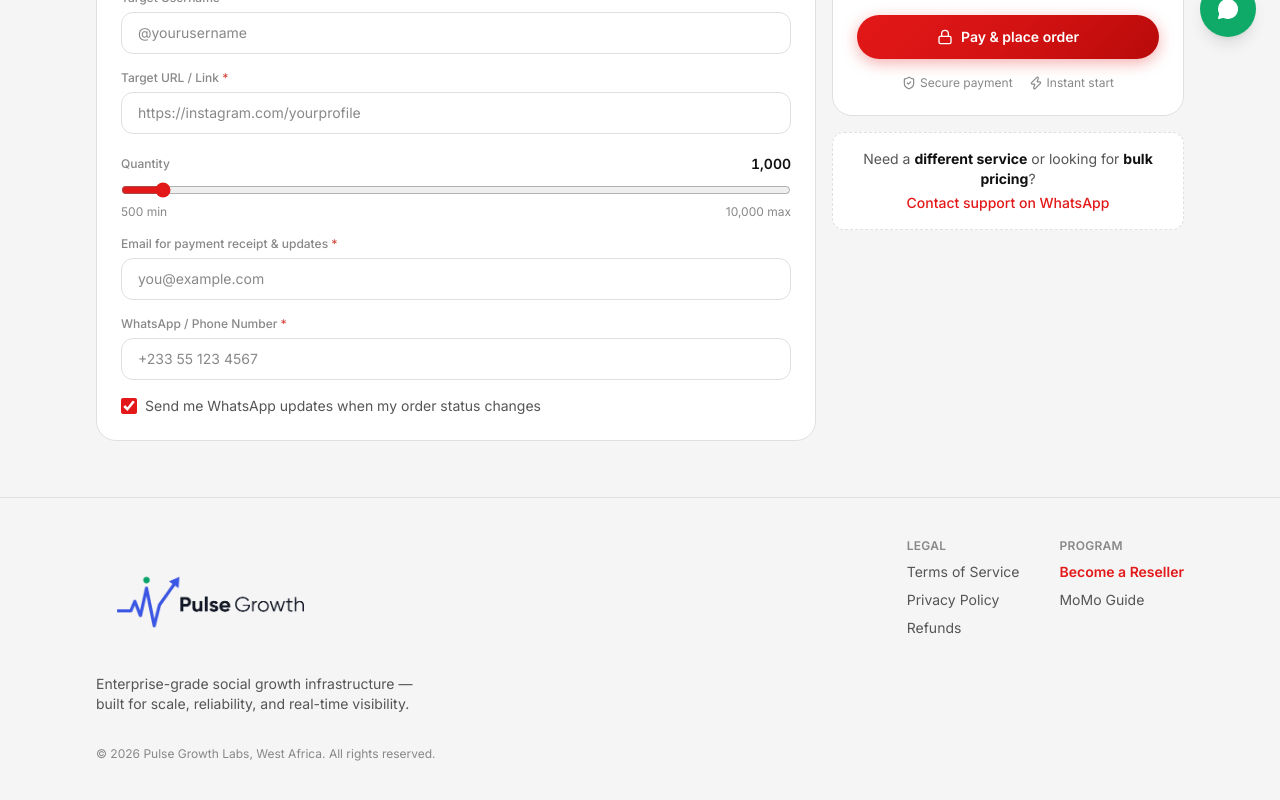
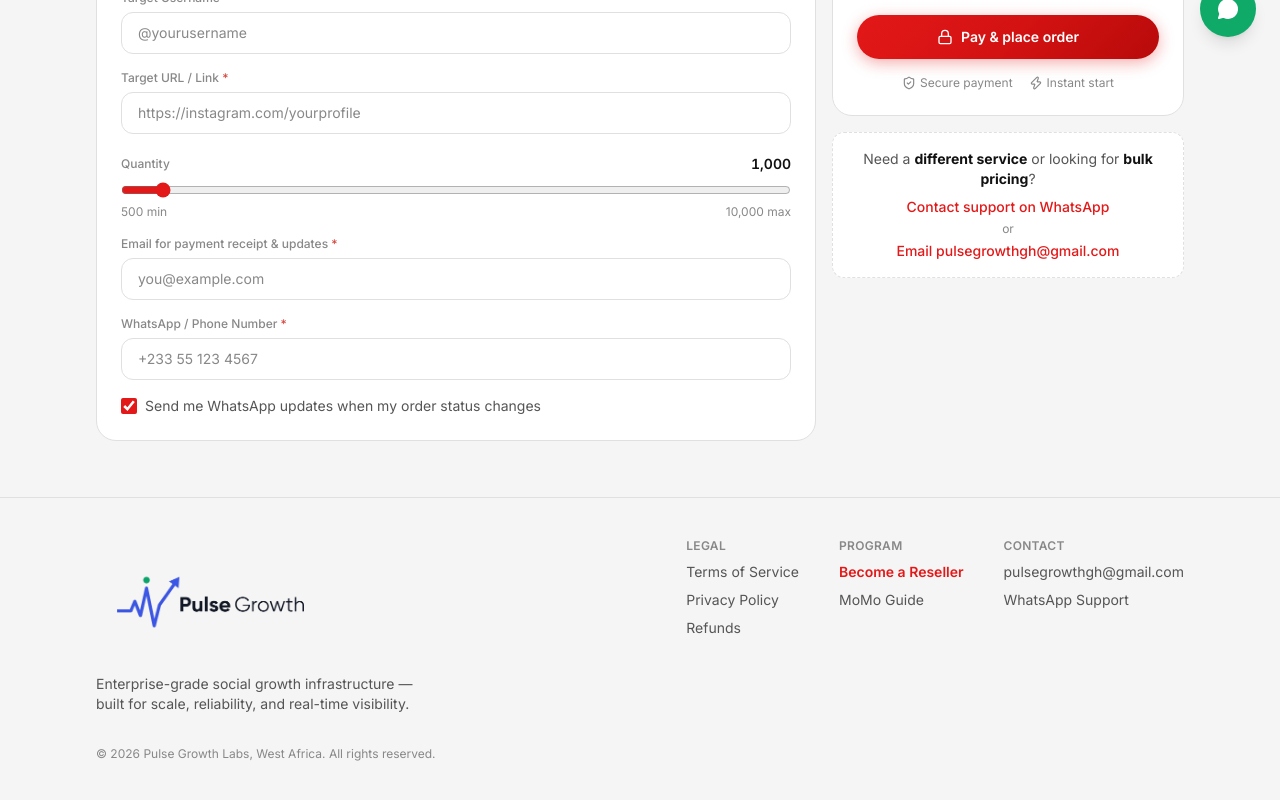
Before and after one commit to Reagan-apreku/Pulse-Growth, a Next.js app: page /order in a window 1280 px wide. Shown: the part 739-1539 px from the top of the page. Built offline with nearby package versions, Linux system fonts and the light colour scheme; no server answers.

Commit message:
feat: Add explicit support email contact to Footer, OrderForm, and Email templates

```diff
--- a/src/app/order/OrderForm.tsx
+++ b/src/app/order/OrderForm.tsx
@@ -450,16 +450,24 @@ export function OrderForm() {
         <div className="mt-4 rounded-xl border border-dashed border-line bg-canvas-raised p-4 text-center text-sm text-ink-soft">
           <p>
             Need a <strong className="text-ink">different service</strong> or looking for <strong className="text-ink">bulk pricing</strong>?
-            <br />
+          </p>
+          <div className="mt-2 flex flex-col gap-1 items-center justify-center">
             <a
               href={`https://wa.me/${process.env.NEXT_PUBLIC_WHATSAPP_NUMBER || "233551707942"}`}
               target="_blank"
               rel="noopener noreferrer"
-              className="mt-1 inline-block font-medium text-accent hover:underline"
+              className="font-medium text-accent hover:underline"
             >
               Contact support on WhatsApp
             </a>
-          </p>
+            <span className="text-xs text-ink-faint">or</span>
+            <a
+              href="mailto:pulsegrowthgh@gmail.com"
+              className="font-medium text-accent hover:underline"
+            >
+              Email pulsegrowthgh@gmail.com
+            </a>
+          </div>
         </div>
       </div>
     </div>
--- a/src/components/Footer.tsx
+++ b/src/components/Footer.tsx
@@ -30,6 +30,11 @@ export function Footer() {
               <Link href="/reseller" className="font-semibold text-accent hover:underline">Become a Reseller</Link>
               <Link href="/legal/momo-guide" className="text-ink-soft hover:text-ink">MoMo Guide</Link>
             </div>
+            <div className="flex flex-col gap-2">
+              <span className="text-xs font-semibold uppercase tracking-wide text-ink-faint">Contact</span>
+              <a href="mailto:pulsegrowthgh@gmail.com" className="text-ink-soft hover:text-ink">pulsegrowthgh@gmail.com</a>
+              <a href={`https://wa.me/${process.env.NEXT_PUBLIC_WHATSAPP_NUMBER || "233551707942"}`} target="_blank" rel="noopener noreferrer" className="text-ink-soft hover:text-ink">WhatsApp Support</a>
+            </div>
 
           </div>
         </div>
--- a/src/lib/mail.ts
+++ b/src/lib/mail.ts
@@ -98,7 +98,7 @@ export async function sendCustomerReceipt(order: Order) {
       </div>
 
       <p style="text-align: center; color: #888; font-size: 12px; margin-top: 24px;">
-        If you have any questions, please reply to this email.<br/>
+        If you have any questions, please reply to this email or contact us at <a href="mailto:pulsegrowthgh@gmail.com" style="color: #111; font-weight: 500; text-decoration: none;">pulsegrowthgh@gmail.com</a>.<br/>
         &copy; ${new Date().getFullYear()} Pulse Social Growth.
       </p>
     </div>
@@ -205,7 +205,7 @@ export async function sendOrderCompleteEmail(order: Order) {
 
       <p style="text-align: center; color: #888; font-size: 12px; margin-top: 24px;">
         Thank you for choosing Pulse Growth for your social media needs!<br/>
-        If you have any questions, simply reply to this email.<br/>
+        If you have any questions, simply reply to this email or contact us at <a href="mailto:pulsegrowthgh@gmail.com" style="color: #111; font-weight: 500; text-decoration: none;">pulsegrowthgh@gmail.com</a>.<br/>
         &copy; ${new Date().getFullYear()} Pulse Social Growth.
       </p>
     </div>
```
